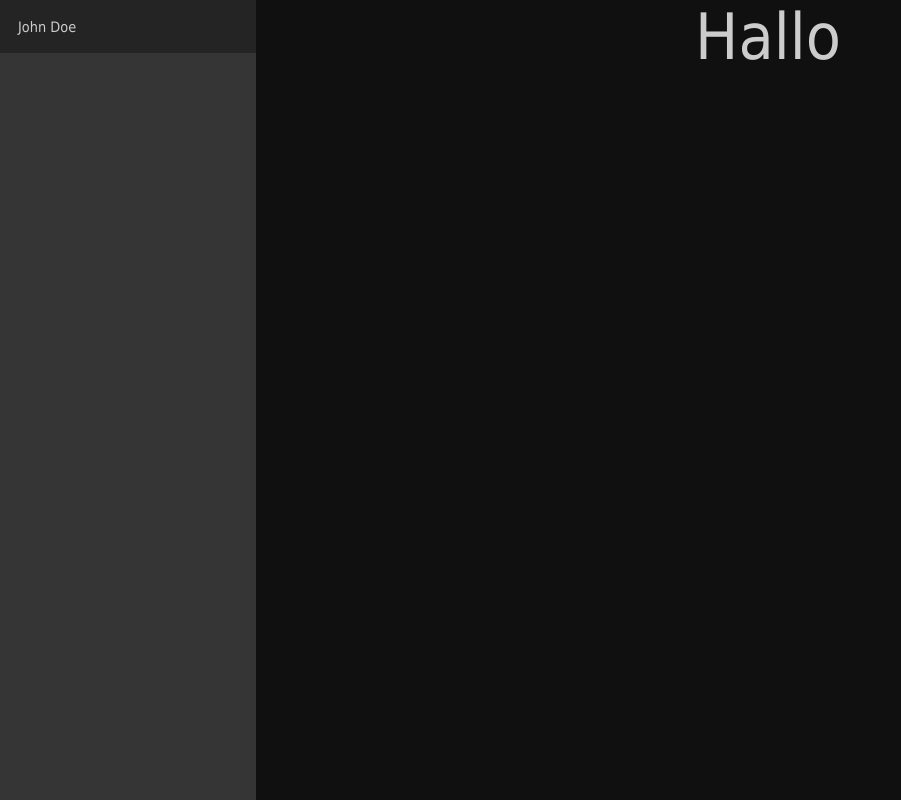
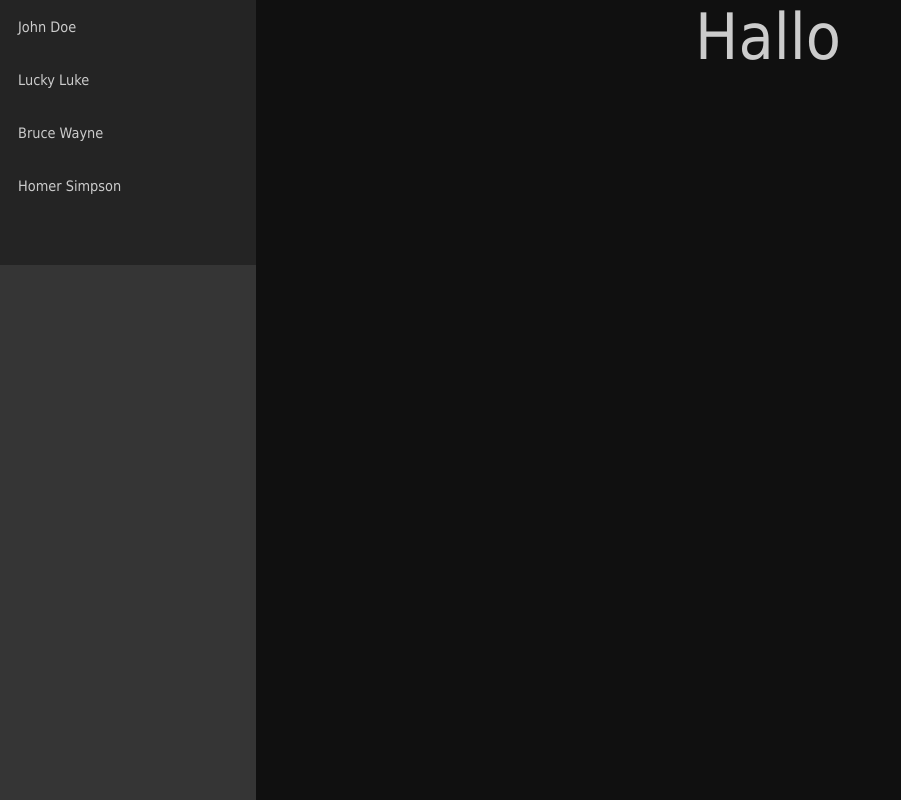
Before and after one commit to DrMladjanRadic/git_training_02, a plain HTML site: page index.html in a window 1280 px wide. Shown: the whole page, without its empty margins (0-901 px from the left). Drawn offline with Linux system fonts and the light colour scheme.

Commit message:
add some more names to navigation bar list

```diff
--- a/index.html
+++ b/index.html
@@ -14,6 +14,10 @@
     <div class="sidebar-links">
       <ul>
         <li>John Doe</li>
+        <li>Lucky Luke</li>
+        <li>Bruce Wayne</li>
+        <li>Homer Simpson</li>
+        <li></li>
       </ul>
     </div>
   </nav>
```
